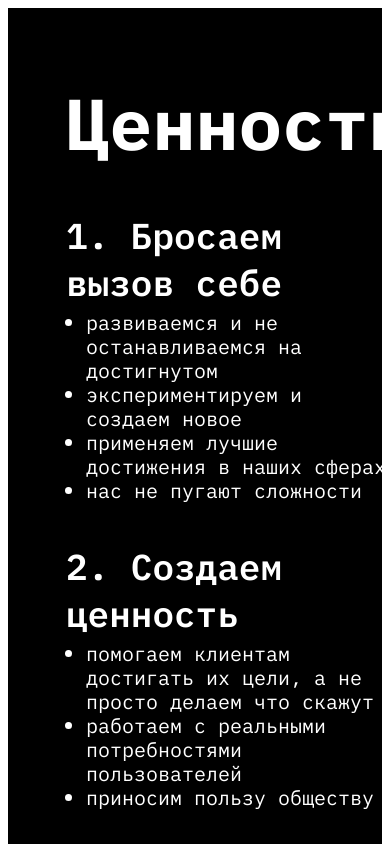
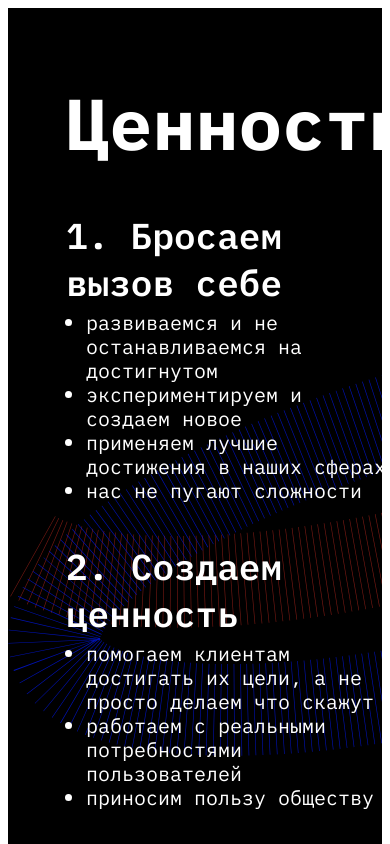
Before and after one commit to surfstudio/values, a plain HTML site: page index.html in a window 390 px wide. Shown: the top 844 px of the page. Drawn offline with Linux system fonts and the light colour scheme.

Commit message:
фоновые картинки

```diff
--- a/index.html
+++ b/index.html
@@ -6,8 +6,8 @@
     </head>
     <body>
         <div id='surfValuesBlock'>
-            <div class = 'background-first'></div>
-            <div class = 'background-second'></div>
+            <img src = './images/ellipse_red.svg' class = 'image background-first'/>
+            <img src = './images/ellipse_blue.svg' class = 'image background-second'/>
             <img src = './images/values_red0.svg' id = 'valueRed0' class = 'image'/>
             <img src = './images/smile_boom.svg' id = 'smileBoom' class = 'image'/>
             <div class='surf-values-list'>
--- a/style.css
+++ b/style.css
@@ -16,16 +16,36 @@ html body #surfValuesBlock * {
     overflow: hidden;
 }
 
-.background-first {
+/* .background-block {
+    position: absolute;
+    top: 0;
+    left: 0;
     width: 100%;
     height: 100%;
-    background: no-repeat url('./images/ellipse_blue.svg');
+    background-position: center center;
+    background-size: 100% 100%;
+}
+
+.background-first {
+    background: no-repeat url('./images/ellipse_red.svg');
 }
 
 .background-second {
-    width: 100%;
-    height: 100%;
-    background: no-repeat url('./images/ellipse_red.svg');
+    background: no-repeat url('./images/ellipse_blue.svg');
+} */
+
+.background-first, .background-second {
+    width: 1467px;
+    height: 448px;
+}
+
+.background-first {
+   left: 340px;
+}
+
+.background-second {
+    top: 210px;
+    left: 330px;
 }
 
 #surfValuesBlock .surf-values-header {
@@ -77,32 +97,10 @@ html body #surfValuesBlock * {
     margin-bottom: 5px;
 }
 
-/* #surfValuesBlock .surf-values-block span {
-    display: inline-block;
-    position: relative;
-} */
-
 #surfValuesBlock .image {
     position: absolute;
 }
 
-/* #surfValuesBlock #valueRed0 {
-    width: 349px;
-    height: 348px;
-    background: no-repeat url('./images/values_red0.svg');
-    background-size: 100% 100%;
-    top: -142px;
-    left: 759px;
-}
-
-#surfValuesBlock #valueBlue0 {
-    width: 406px;
-    height: 238px;
-    background: no-repeat url('./images/values_blue0.svg');
-    background-size: 100% 100%;
-    bottom: -40px;
-    left: 955px;
-} */
 #surfValuesBlock #valueRed0 {
     width: 349px;
     height: 348px;
@@ -211,6 +209,16 @@ html body #surfValuesBlock * {
     #surfValuesBlock #smileDrooling {
         display: none;
     }
+
+    .background-first {
+        left: 187px;
+     }
+
+    .background-second {
+         top: 200px;
+         left: 180px;
+     }
+
 }
 
 @media all and (max-width: 1780px) {
@@ -232,23 +240,9 @@ html body #surfValuesBlock * {
     }
 }
 
-/* @media all and (max-width: 1470px) {
-    #surfValuesBlock #fire {
-     right: 0px;
-    }
-} */
-
 @media all and (max-width: 1400px) {
 
 }
-
-/* @media all and (max-width: 1370px) {
-    #surfValuesBlock #climber {
-        top: 200px;
-        left: 550px;
-        left: 47%;
-    }
-} */
 
 @media all and (max-width: 1000px) {
     #surfValuesBlock {
@@ -259,6 +253,16 @@ html body #surfValuesBlock * {
     #surfValuesBlock #valueBlue0 {
         display: none;
     }
+
+    .background-first {
+        top: 172px;
+        left: -270px;
+     }
+
+    .background-second {
+         top: 300px;
+         left: -270px;
+     }
 }
 
 
```
